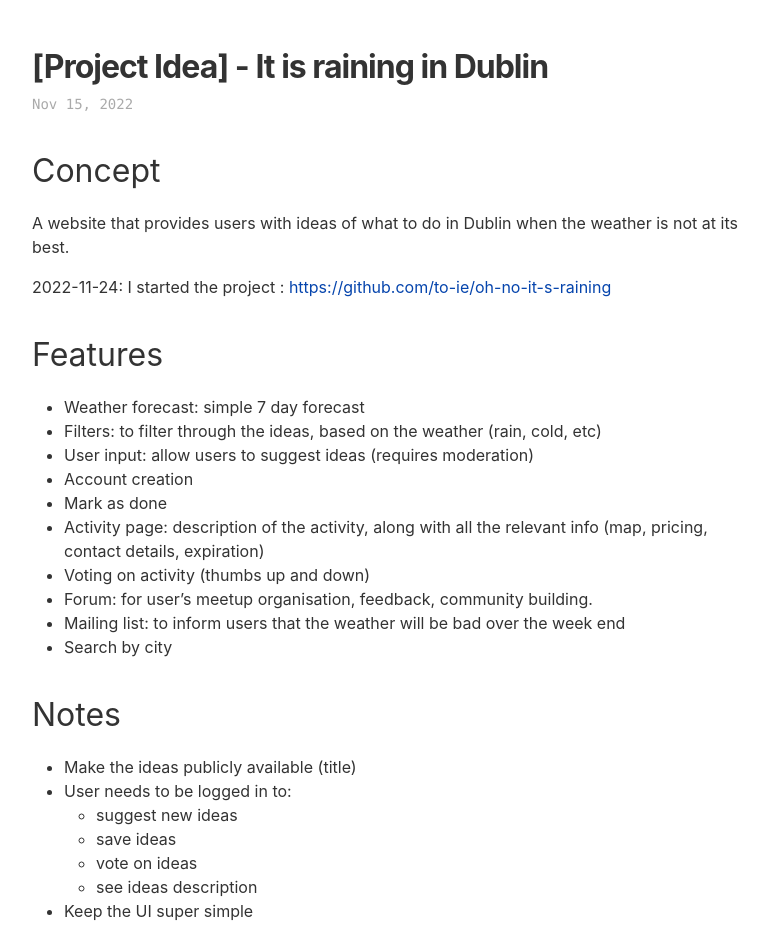
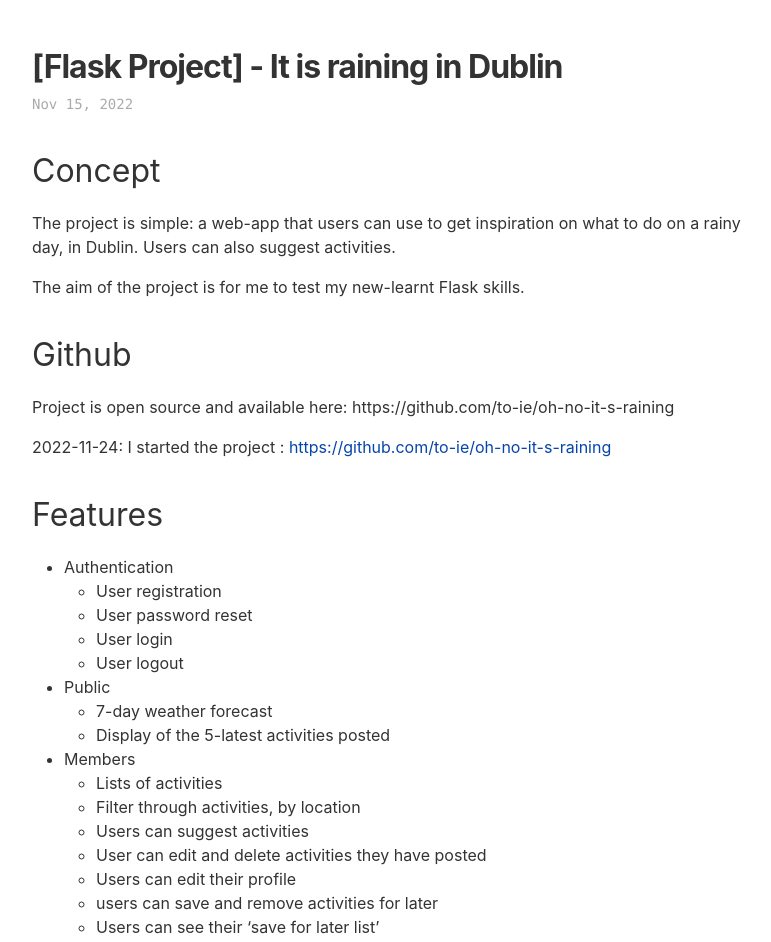
Before and after one commit to to-ie/to-ie.github.io, a Jekyll site: the page built from _posts/2022-11-15-it-is-raining-in-dublin.md, in a window 1280 px wide and 1400 px high. Shown: the top 942 px of the window, without its empty margins (8-779 px from the left). Built offline with Jekyll 4.4.1, drawn with Linux system fonts in a browser that asks for light colours; some of the changed text lies outside the part shown.

Commit message:
raining in dublin - update

```diff
--- a/_posts/2022-11-15-it-is-raining-in-dublin.md
+++ b/_posts/2022-11-15-it-is-raining-in-dublin.md
@@ -1,34 +1,40 @@
 ---
 layout: post
-title: "[Project Idea] - It is raining in Dublin"
+title: "[Flask Project] - It is raining in Dublin"
 categories: Project
 date : 2022-11-15 11:18:50
 ---
 ## Concept
-A website that provides users with ideas of what to do in Dublin when the weather is not at its best.
+The project is simple: a web-app that users can use to get inspiration on what to do on a rainy day, in Dublin. Users can also suggest activities.
+
+The aim of the project is for me to test my new-learnt Flask skills.
+
+## Github
+Project is open source and available here: https://github.com/to-ie/oh-no-it-s-raining
 
 2022-11-24: I started the project : [https://github.com/to-ie/oh-no-it-s-raining](https://github.com/to-ie/oh-no-it-s-raining)
 
 ## Features
-- Weather forecast: simple 7 day forecast
-- Filters: to filter through the ideas, based on the weather (rain, cold, etc)
-- User input: allow users to suggest ideas (requires moderation)
-- Account creation
-- Mark as done
-- Activity page: description of the activity, along with all the relevant info (map, pricing, contact details, expiration)
-- Voting on activity (thumbs up and down)
-- Forum: for user's meetup organisation, feedback, community building.
-- Mailing list: to inform users that the weather will be bad over the week end
-- Search by city
+- Authentication
+    - User registration
+    - User password reset
+    - User login
+    - User logout
+- Public
+    - 7-day weather forecast
+    - Display of the 5-latest activities posted
+- Members
+    - Lists of activities
+    - Filter through activities, by location
+    - Users can suggest activities
+    - User can edit and delete activities they have posted
+    - Users can edit their profile
+    - users can save and remove activities for later
+    - Users can see their 'save for later list'
+    - Users can see the activities they have posted
+- Administration
+    - User management: list users, edit users, delete users, make user admin
+    - activity management: list, edit, delete, moderate / publish all activities
 
-## Notes
-- Make the ideas publicly available (title)
-- User needs to be logged in to:
-  - suggest new ideas
-  - save ideas
-  - vote on ideas
-  - see ideas description
-- Keep the UI super simple
-
-## Mockup
-![mockup](/img/blog-posts/rain-concept.png)
+## Preview
+![Preview](https://github.com/to-ie/oh-no-it-s-raining/raw/main/app/static/index.jpg)
```
